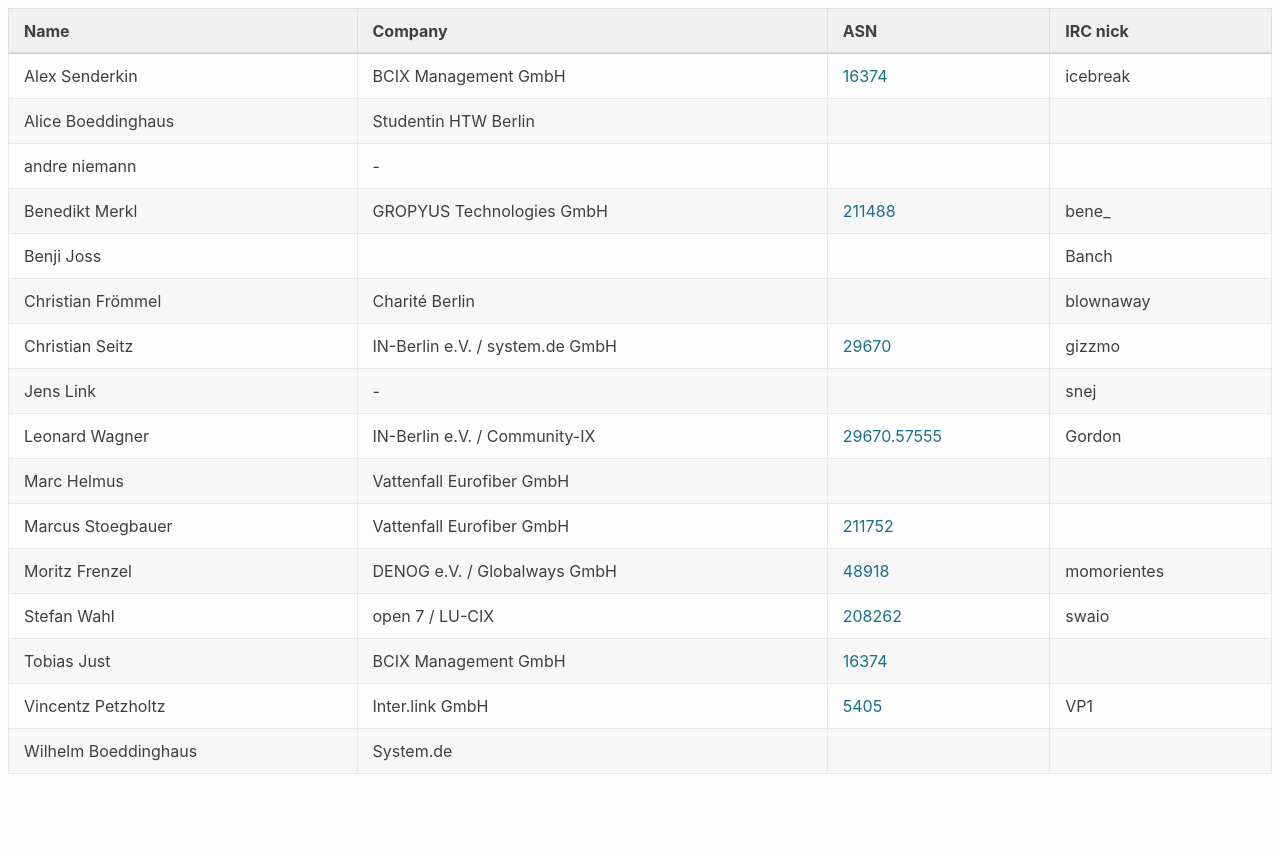
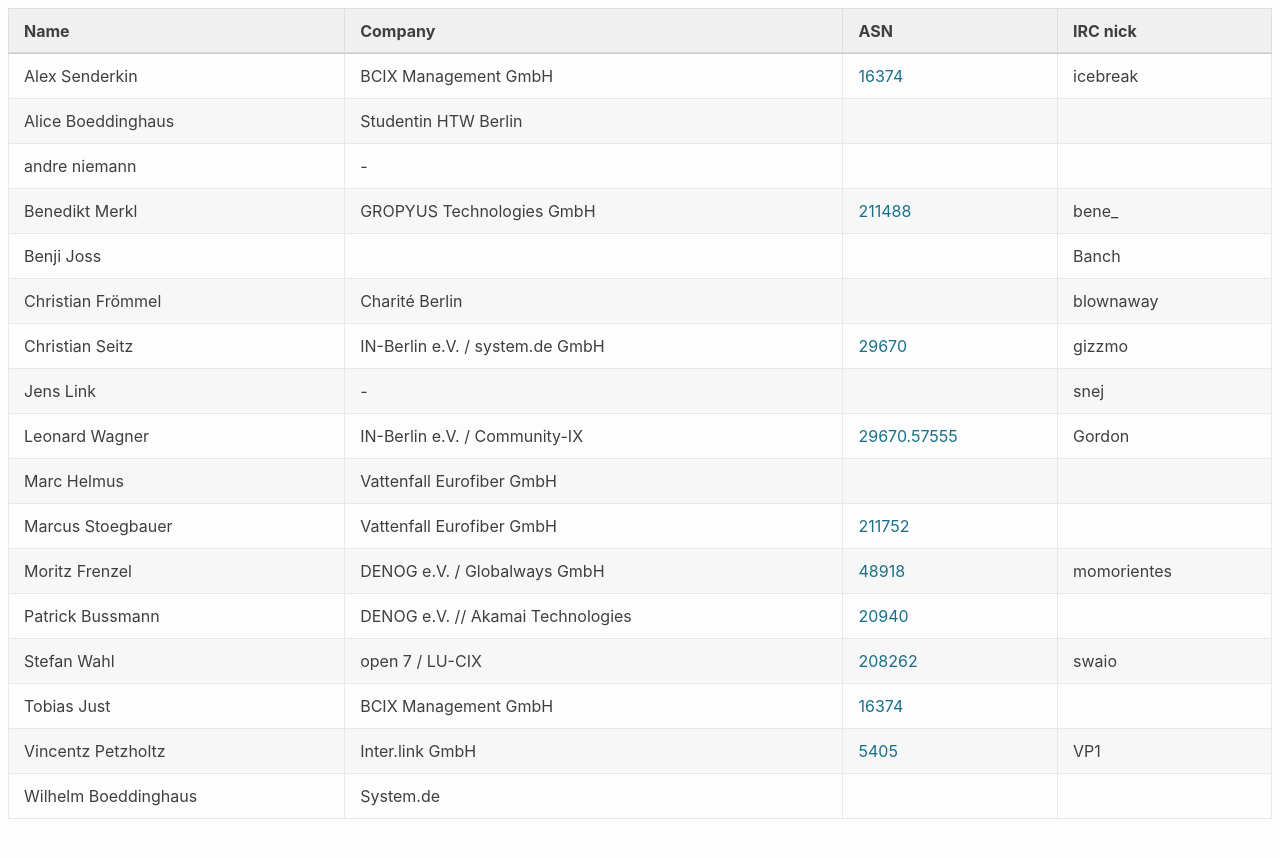
Before and after one commit to denog/pretix-attendeelist, a Jekyll site: the page built from meetup2023_02/index.markdown, in a window 1280 px wide. Shown: the top 858 px of the page. Built offline with Jekyll 4.4.1, drawn with Linux system fonts in a browser that asks for light colours.

Commit message:
Latest data: Wed Mar  8 08:47:52 UTC 2023

```diff
--- a/_data/attendees_denog_meetup_2023_02.json
+++ b/_data/attendees_denog_meetup_2023_02.json
@@ -72,6 +72,12 @@
     "asn": "48918"
   },
   {
+    "name": "Patrick Bussmann",
+    "company": "DENOG e.V. // Akamai Technologies",
+    "irc": null,
+    "asn": "20940"
+  },
+  {
     "name": "Stefan Wahl",
     "company": "open 7 / LU-CIX",
     "irc": "swaio",
```
